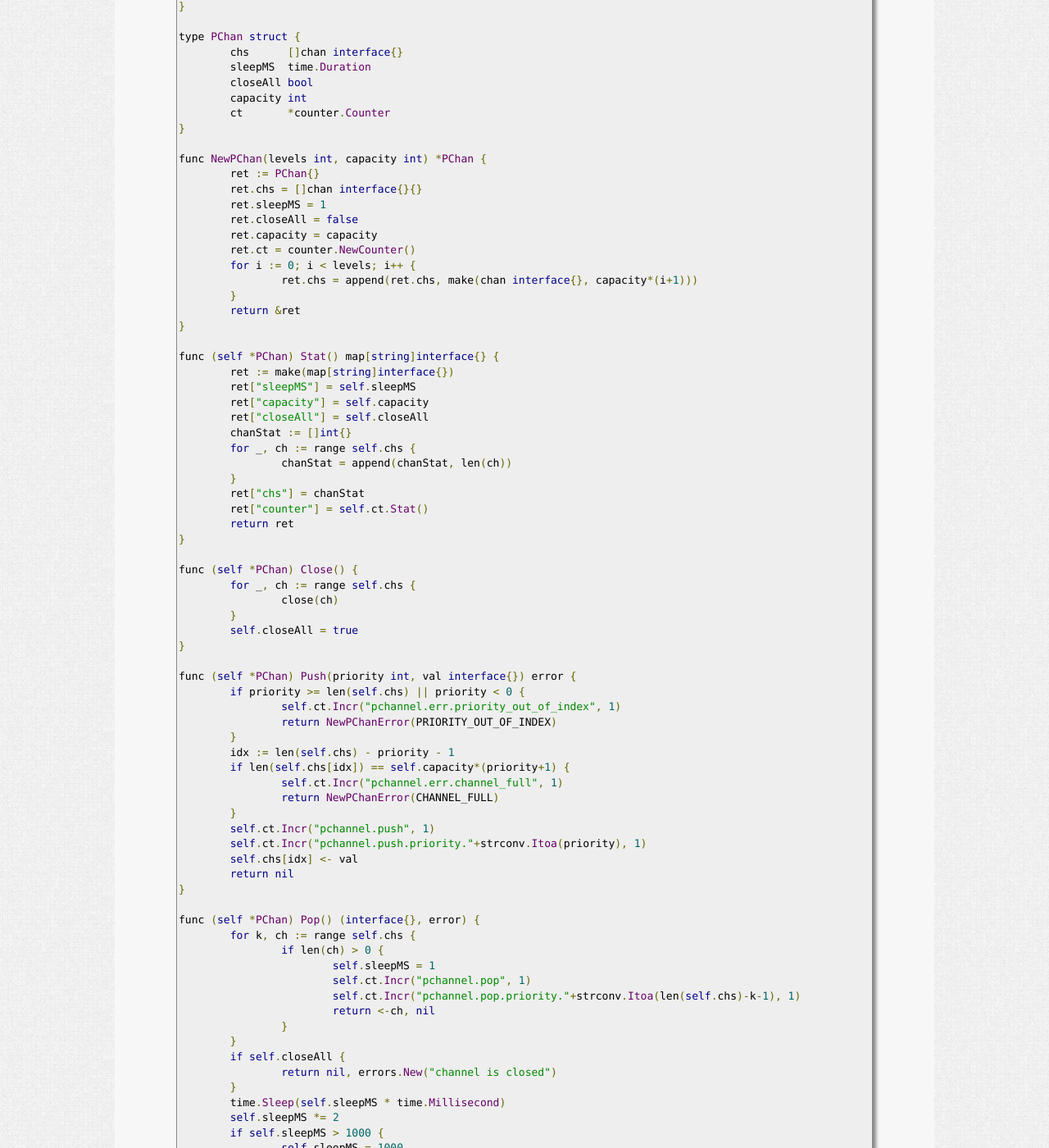
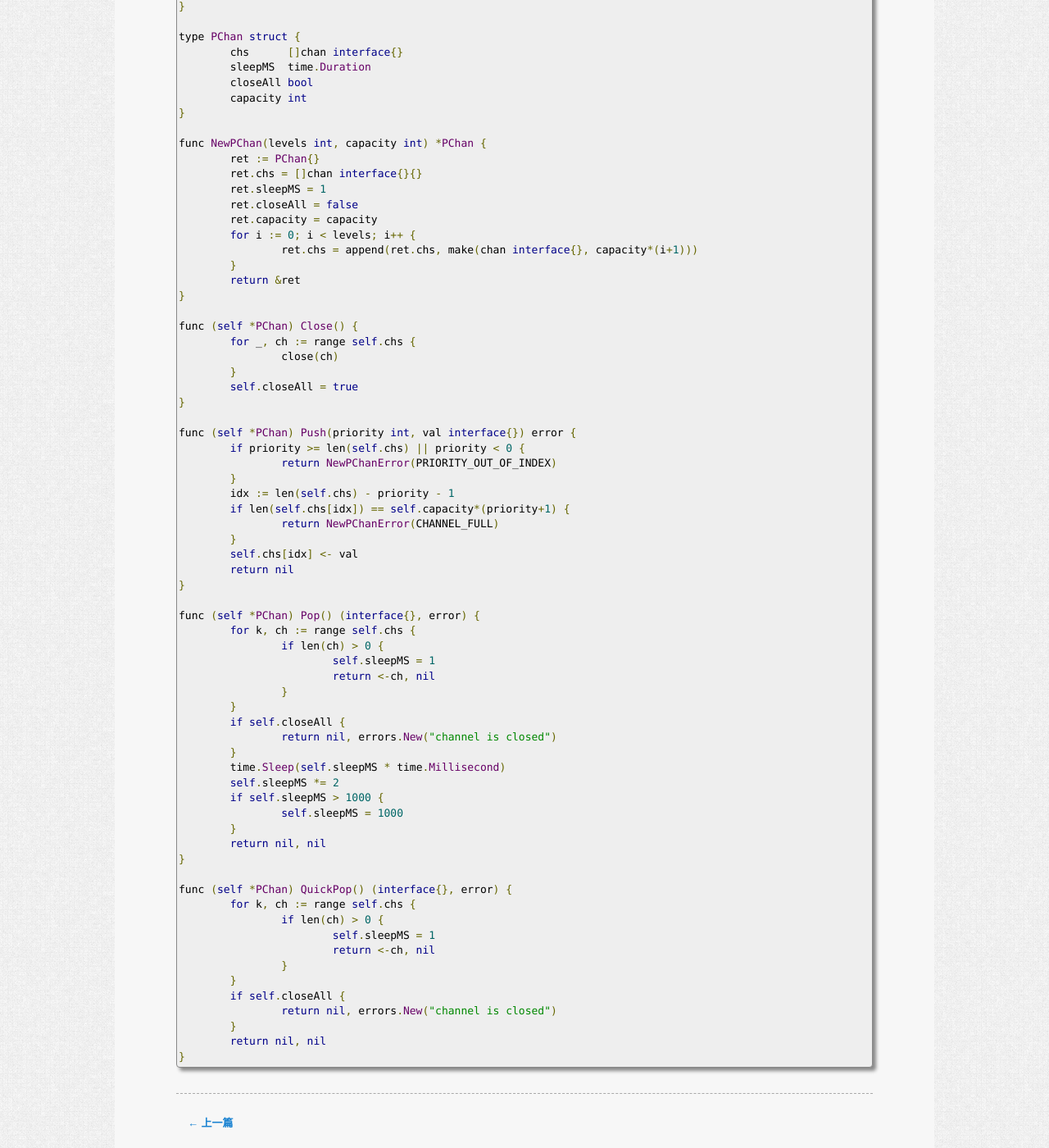
Before and after one commit to xlvector/xlvector.github.com, a Jekyll site: the page built from _posts/2014-09-27-golang-distributed-crawler-priority-channel.md, in a window 1280 px wide and 1400 px high, scrolled down 772 px. Shown: the whole window at 82% size. Built offline with Jekyll 4.4.1, drawn with Linux system fonts in a browser that asks for light colours; Markdown is read by kramdown in place of the engine named in the settings; comment, search, counter and statistics services are not loaded; some of the changed text lies outside the part shown.

Commit message:
priority channel

```diff
--- a/_posts/2014-09-27-golang-distributed-crawler-priority-channel.md
+++ b/_posts/2014-09-27-golang-distributed-crawler-priority-channel.md
@@ -37,7 +37,6 @@ tags: golang crawler architecture channel priority
 		sleepMS  time.Duration
 		closeAll bool
 		capacity int
-		ct       *counter.Counter
 	}
 
 	func NewPChan(levels int, capacity int) *PChan {
@@ -46,25 +45,10 @@ tags: golang crawler architecture channel priority
 		ret.sleepMS = 1
 		ret.closeAll = false
 		ret.capacity = capacity
-		ret.ct = counter.NewCounter()
 		for i := 0; i < levels; i++ {
 			ret.chs = append(ret.chs, make(chan interface{}, capacity*(i+1)))
 		}
 		return &ret
-	}
-
-	func (self *PChan) Stat() map[string]interface{} {
-		ret := make(map[string]interface{})
-		ret["sleepMS"] = self.sleepMS
-		ret["capacity"] = self.capacity
-		ret["closeAll"] = self.closeAll
-		chanStat := []int{}
-		for _, ch := range self.chs {
-			chanStat = append(chanStat, len(ch))
-		}
-		ret["chs"] = chanStat
-		ret["counter"] = self.ct.Stat()
-		return ret
 	}
 
 	func (self *PChan) Close() {
@@ -76,16 +60,12 @@ tags: golang crawler architecture channel priority
 
 	func (self *PChan) Push(priority int, val interface{}) error {
 		if priority >= len(self.chs) || priority < 0 {
-			self.ct.Incr("pchannel.err.priority_out_of_index", 1)
 			return NewPChanError(PRIORITY_OUT_OF_INDEX)
 		}
 		idx := len(self.chs) - priority - 1
 		if len(self.chs[idx]) == self.capacity*(priority+1) {
-			self.ct.Incr("pchannel.err.channel_full", 1)
 			return NewPChanError(CHANNEL_FULL)
 		}
-		self.ct.Incr("pchannel.push", 1)
-		self.ct.Incr("pchannel.push.priority."+strconv.Itoa(priority), 1)
 		self.chs[idx] <- val
 		return nil
 	}
@@ -94,8 +74,6 @@ tags: golang crawler architecture channel priority
 		for k, ch := range self.chs {
 			if len(ch) > 0 {
 				self.sleepMS = 1
-				self.ct.Incr("pchannel.pop", 1)
-				self.ct.Incr("pchannel.pop.priority."+strconv.Itoa(len(self.chs)-k-1), 1)
 				return <-ch, nil
 			}
 		}
@@ -114,8 +92,6 @@ tags: golang crawler architecture channel priority
 		for k, ch := range self.chs {
 			if len(ch) > 0 {
 				self.sleepMS = 1
-				self.ct.Incr("pchannel.pop", 1)
-				self.ct.Incr("pchannel.pop.priority."+strconv.Itoa(len(self.chs)-k-1), 1)
 				return <-ch, nil
 			}
 		}
```
